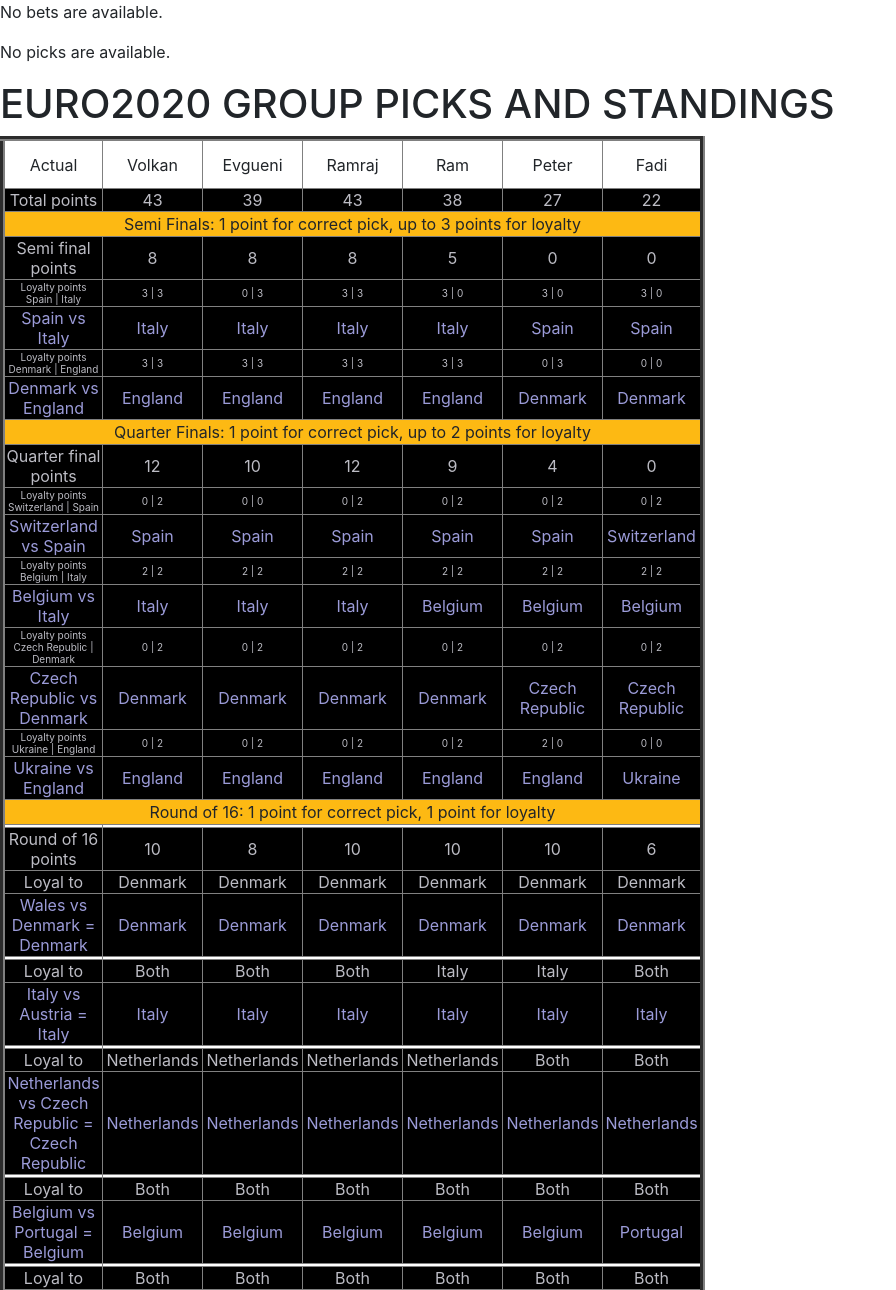
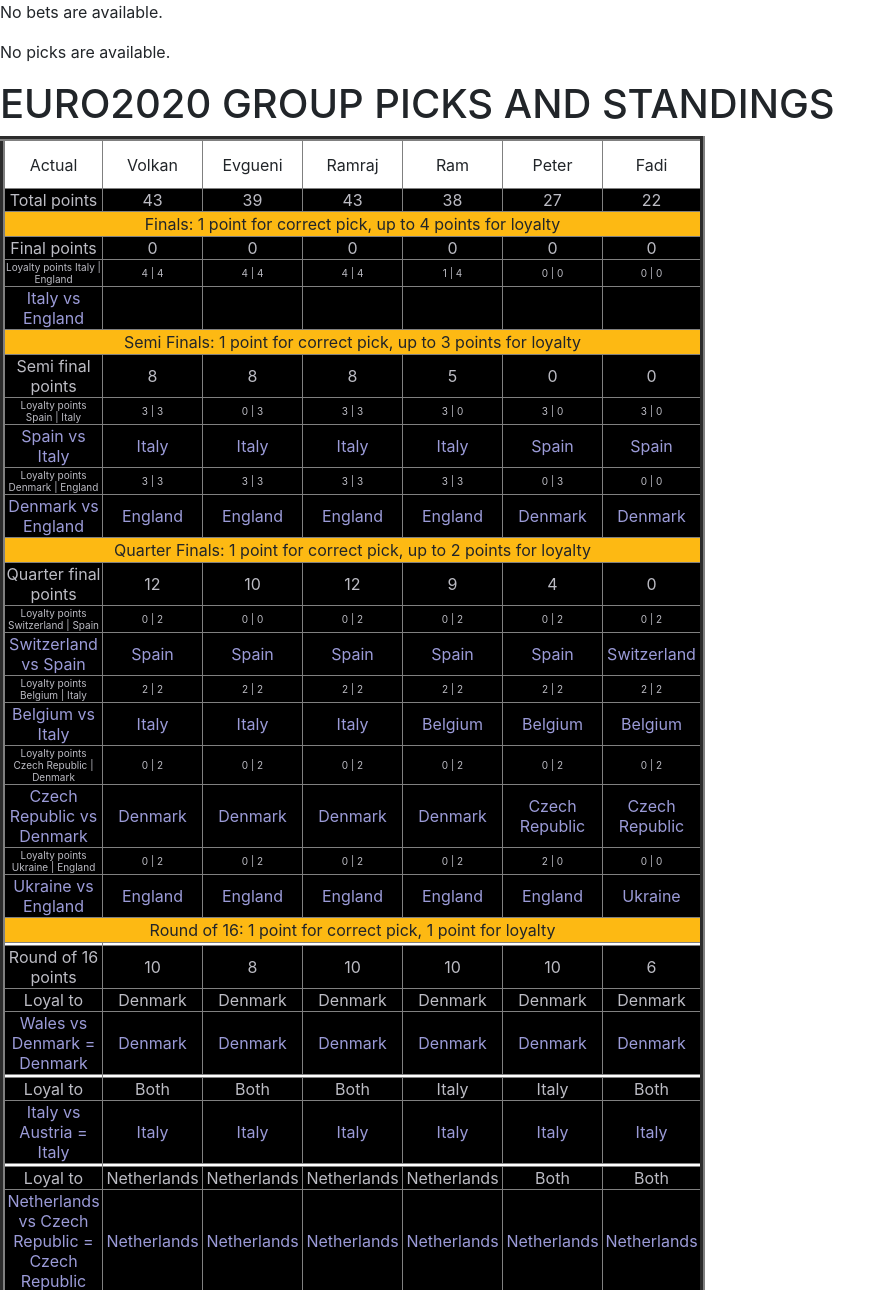
Before and after one commit to prammohan/my-first-blog, a Django app: page /euro2020/ in a window 1280 px wide. Shown: the top 1290 px of the page, without its empty margins (0-896 px from the left). Run offline with Django 3.2, Linux system fonts and the light colour scheme; data comes from the database, SQL or seed files in the repository; data that the repository does not hold is empty.

Commit message:
update finals table

```diff
--- a/euro2020/templates/euro2020/index.html
+++ b/euro2020/templates/euro2020/index.html
@@ -55,6 +55,46 @@
                 </td>
                 {% for eachpick in overall_total_points %}
                     <td align="center" height="5" width="100" bgcolor="#000000" style="color:rgb(188, 188, 196)">
+                        {{ eachpick }}
+                    </td>
+                {% endfor %}
+            </tr>
+
+            <tr bgcolor="#fdb913">
+                <td align="center" height="25" width="100" colspan="7">
+                    Finals: 1 point for correct pick, up to 4 points for loyalty
+                </td>
+            </tr>
+            <tr>
+                <td align="center" height="5" width="100" bgcolor="#000000" style="color:rgb(188, 188, 196)">
+                    Final points
+                </td>
+                {% for eachpick in finals_total_points %}
+                    <td align="center" height="5" width="100" bgcolor="#000000" style="color:rgb(188, 188, 196)">
+                        {{ eachpick }}
+                    </td>
+                {% endfor %}
+            </tr>
+            <tr>
+                <td align="center" height="5" width="100" bgcolor="#000000" style="color:rgb(188, 188, 196)">
+                    <font size="-3">
+                        Loyalty points Italy | England
+                    </font>
+                </td>
+                {% for eachpick in latest_f_loyalty_0 %}
+                    <td align="center" height="5" width="100" bgcolor="#000000" style="color:rgb(188, 188, 196)">
+                        <font size="-3">
+                            {{ eachpick }}
+                        </font>
+                    </td>
+                {% endfor %}
+            </tr>
+            <tr>
+                <td align="center" height="30" width="100" bgcolor="#000000" style="color:rgb(155, 155, 216)">
+                    {{ f_games_0 }}
+                </td>
+                {% for eachpick in latest_f_picks_0 %}
+                    <td align="center" height="30" width="100" bgcolor="#000000" style="color:rgb(155, 155, 216)">
                         {{ eachpick }}
                     </td>
                 {% endfor %}
--- a/euro2020/views.py
+++ b/euro2020/views.py
@@ -469,6 +469,31 @@ def index(request):
     semifinals_total_points[5] = 0 + 0
 
 
+    #FINALS
+    f_games_0 = "Italy vs England"
+
+    # picks go next
+    latest_f_picks_0 = [""]*(num_players)
+
+    #initialize
+    latest_f_loyalty_0 = ["4,4"]*(num_players)
+
+    #assign for sf loyalty
+    latest_f_loyalty_0 = ["4   |   4"]*(num_players)
+    latest_f_loyalty_0[3] = "1   |   4"
+    latest_f_loyalty_0[4] = "0   |   0"
+    latest_f_loyalty_0[5] = "0   |   0"
+
+    #Finals point calculations
+    finals_total_points[0] = 0
+    finals_total_points[1] = 0
+    finals_total_points[2] = 0
+    finals_total_points[3] = 0
+    finals_total_points[4] = 0
+    finals_total_points[5] = 0
+
+
+
     for i in range(num_players):
         overall_total_points[i] = finals_total_points[i] + semifinals_total_points[i] + quarterfinals_total_points[i] + ro16_total_points[i] + total_points[i]
 
@@ -517,6 +542,7 @@ def index(request):
         'latest_qf_picks_3': latest_qf_picks_3,
         'latest_sf_picks_0': latest_sf_picks_0,
         'latest_sf_picks_1': latest_sf_picks_1,
+        'latest_f_picks_0': latest_f_picks_0,
         'latest_ro16_loyalty_0': latest_ro16_loyalty_0,
         'latest_ro16_loyalty_1': latest_ro16_loyalty_1,
         'latest_ro16_loyalty_2': latest_ro16_loyalty_2,
@@ -531,6 +557,7 @@ def index(request):
         'latest_qf_loyalty_3': latest_qf_loyalty_3,
         'latest_sf_loyalty_0': latest_sf_loyalty_0,
         'latest_sf_loyalty_1': latest_sf_loyalty_1,
+        'latest_f_loyalty_0': latest_f_loyalty_0,
         'ro16_games_0': ro16_games_0,
         'ro16_games_1': ro16_games_1,
         'ro16_games_2': ro16_games_2,
@@ -545,6 +572,7 @@ def index(request):
         'qf_games_3': qf_games_3,
         'sf_games_0': sf_games_0,
         'sf_games_1': sf_games_1,
+        'f_games_0': f_games_0,
         'overall_total_points': overall_total_points,
         'finals_total_points': finals_total_points,
         'semifinals_total_points': semifinals_total_points,
```
